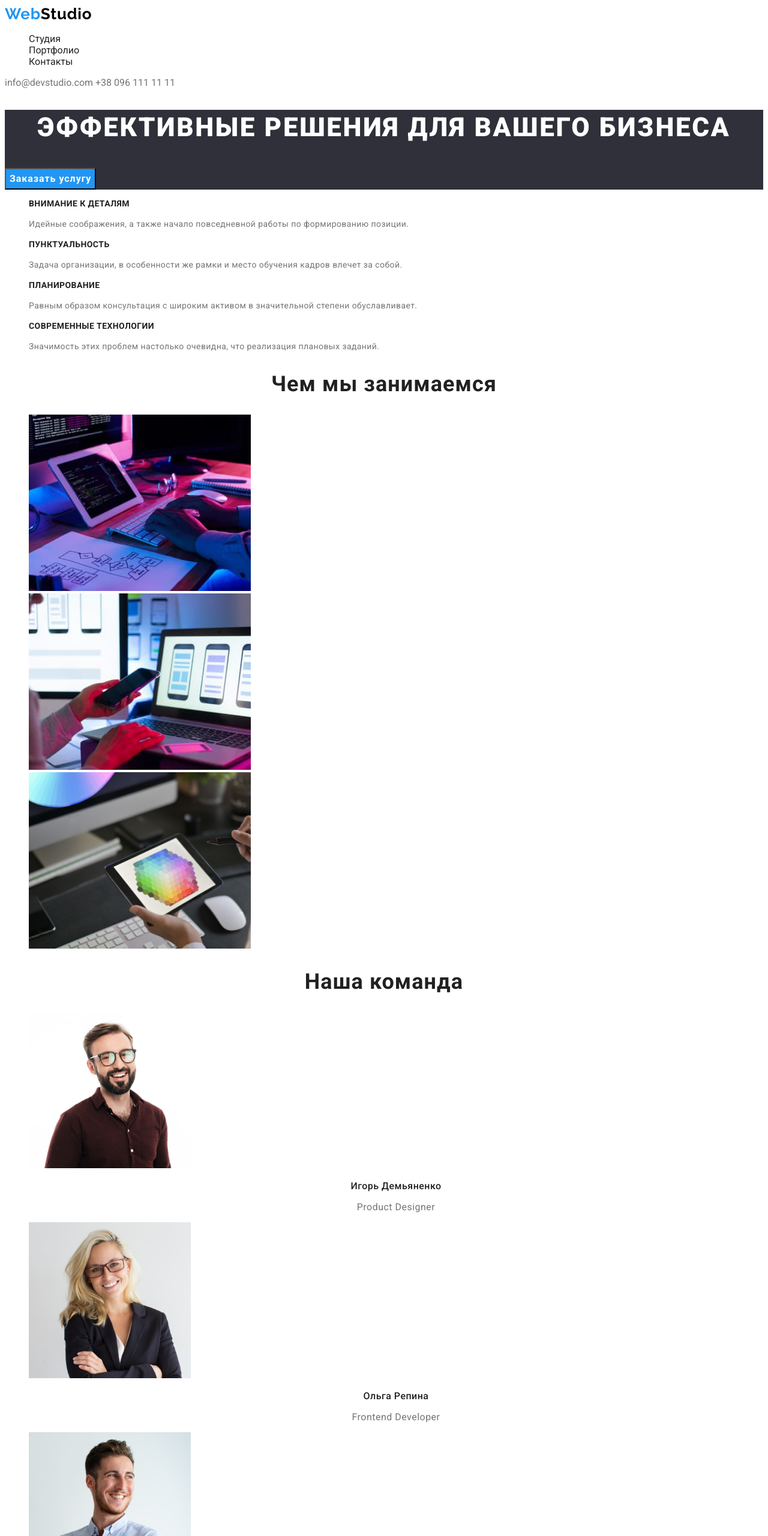
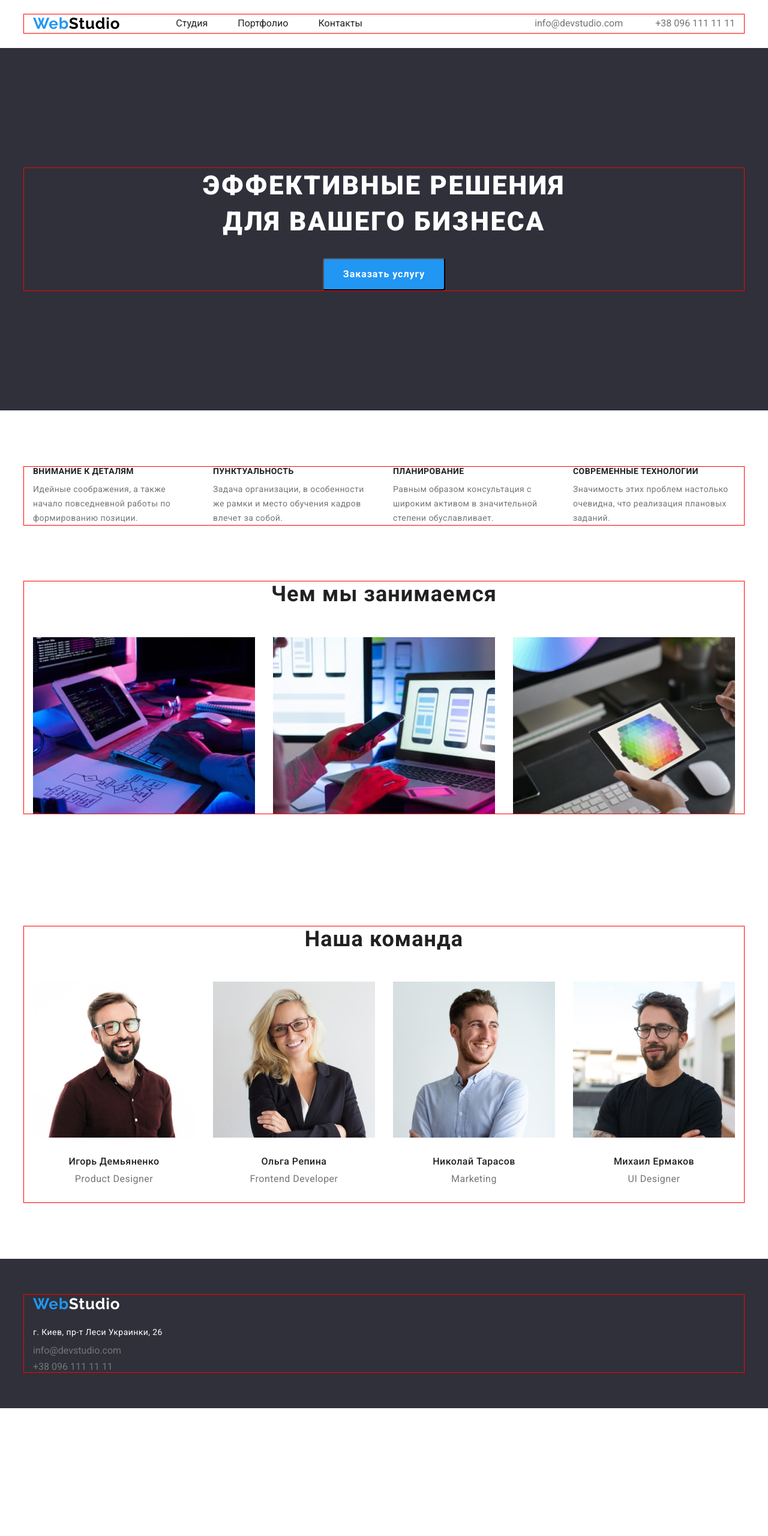
Before and after one commit to pagan1ni/goit-markup-hw-03, a plain HTML site: page index.html in a window 1280 px wide. Shown: the top 2560 px of the page at 60% size. After the commit the page ends 2347 px from the top, so only its background shows below. Drawn offline with nearby package versions, Linux system fonts and the light colour scheme.

Commit message:
hw-3-ready

```diff
--- a/css/styles.css
+++ b/css/styles.css
@@ -5,15 +5,42 @@
     --header-logo:#000000;
     --text-color:#757575;
     --background-color: #2F303A;
+    --pading-section: 94px;
+
 }
 
 body { font-family: 'Roboto', sans-serif;}
+
+p,
+h1,
+h2,
+h3,
+h4 {
+    margin: 0;
+}
+
+img{
+    display: block;
+}
+
+ul,ol {
+    padding-left: 0;
+    margin: 0;
+}
 
 .link-header{
     font-weight: 500;
     font-size: 14px;
     line-height: 1.14;
     letter-spacing: 0.02em;
+}
+
+.container{
+    width: 1200px;
+    padding-left: 15px;
+    padding-right: 15px;
+    margin: 0 auto;
+    outline: 1px solid red;
 }
 
 /*----------------HEADER--------------*/
@@ -29,6 +56,24 @@ body { font-family: 'Roboto', sans-serif;}
     text-decoration: none;
 }
 
+.header{
+    padding-top: 24px;
+    padding-bottom: 25px;
+}
+
+.header .container{
+    display: flex;
+    align-items: center;
+}
+
+.header-list{
+    display: flex;
+}
+
+.header-link-item:not(:last-child){
+    margin-right: 50px;
+}
+
 .header-logo{
     font-family: 'Raleway', sans-serif;
     font-weight: 700;
@@ -36,14 +81,24 @@ body { font-family: 'Roboto', sans-serif;}
     line-height: 1.19;
     letter-spacing: 0.03em;
     color: var(--header-logo);
+    margin-right: 93px;
 }
 
 .logo-web{
     color: var(--hover-focus);
 }
 
+
 .header-link{
     color: var(--header-color);
+}
+
+.header-connect{
+    margin-left: auto;
+}
+
+.header-tel{
+    margin-left: 50px;
 }
 
 .mail-tel{
@@ -60,10 +115,20 @@ body { font-family: 'Roboto', sans-serif;}
     /* -------------HEROV------------------ */
 
 .herov-section{
-    background: var(--background-color);
+    background-color: var(--background-color);
     }
 
+.herov-section{
+    padding: 200px 0px;
+}
+
 .herov-header{
+    max-width: 696px;
+    max-height: 120px;
+    margin-bottom: 30px;
+    margin-right: auto;
+    margin-left: auto;
+
     font-weight: 900;
     font-size: 44px;
     line-height: 1.36;
@@ -74,12 +139,17 @@ body { font-family: 'Roboto', sans-serif;}
     }
 
 .herov-btn{
+    display: flex;
+    margin-left:auto;
+    margin-right:auto;
+    padding: 10px 32px;
+    border-radius: 4px;
+
     font-family: 'Roboto';
     font-style: normal;
     font-weight: 700;
     font-size: 16px;
     line-height: 1.88;
-    display: flex;
     align-items: center;
     text-align: center;
     letter-spacing: 0.06em;
@@ -87,7 +157,27 @@ body { font-family: 'Roboto', sans-serif;}
     background: var(--hover-focus);
 }
 
-/* -------------ABOUT-SECTION------------------ */
+/* --------------SECTION-ABOUT----------------- */
+
+.about-list{
+    display: flex;
+    margin-left: -30px;
+}
+
+.about-item{
+    flex-basis: calc((100%-120px)/4);
+    margin-left: 30px;
+}
+
+/*.about-item:not(:last-child){
+    margin-right: 30px;
+    width: calc(100%/4-30px);
+}*/
+
+.about-section{
+    padding-top: var(--pading-section);
+    padding-bottom: var(--pading-section);
+}
 
 .about-header{
     font-size: 14px;
@@ -95,6 +185,7 @@ body { font-family: 'Roboto', sans-serif;}
     letter-spacing: 0.03em;
     text-transform: uppercase;
     color: var(--header-color);
+    margin-bottom: 10px;
     }
 
 .about-text{
@@ -102,9 +193,42 @@ body { font-family: 'Roboto', sans-serif;}
     line-height: 1.71;
     letter-spacing: 0.03em;
     color: var(--text-color);
+    width: 270px;
     }
 
-/* -------------MAIN-IMG-TEAM----------------- */
+
+/* -------------MAIN-IMG------------------ */
+
+.about-business{
+    padding-bottom: var(--pading-section);
+}
+
+.about-business-list{
+    display: flex;
+    margin-left: -30px;
+}
+
+.about-business-item{
+    flex-basis: calc(100%/3-30px);
+    margin-left: 30px;
+}
+
+/* -------------MAIN-TEAM----------------- */
+
+.about-team{
+    padding-top: var(--pading-section);
+    padding-bottom: var(--pading-section);
+}
+
+.about-team-list{
+    display: flex;
+    margin-left: -30px;
+}
+
+.about-team-item{
+    flex-basis: calc(100%/4-30px);
+    margin-left: 30px;
+}
 
 .about-business-header,
 .about-team-header{
@@ -113,7 +237,12 @@ body { font-family: 'Roboto', sans-serif;}
     text-align: center;
     letter-spacing: 0.03em;
     color: var(--header-color);
+    margin-bottom: 50px;
     }
+
+.about-team-img{
+    margin-bottom: 30px;
+}
 
 .team-header-img{
     font-weight: 500;
@@ -122,6 +251,7 @@ body { font-family: 'Roboto', sans-serif;}
     text-align: center;
     letter-spacing: 0.03em;
     color: var(--header-color);
+    margin-bottom: 10px;
     }
 
 .about-team-text{
@@ -130,13 +260,30 @@ body { font-family: 'Roboto', sans-serif;}
     text-align: center;
     letter-spacing: 0.03em;
     color: var(--text-color);
+    margin-bottom: 30px;
     }
+
+.container-team{
+    margin-bottom: var(--pading-section);
+}
+
 
 /* -------------FOOTER------------------ */
 
-.footer-div{
+.footer{
     background: var(--background-color);
-    }
+    padding-top: 60px;
+    padding-bottom: 60px;
+}
+
+.footer-logo{
+        font-family: 'Raleway', sans-serif;
+        font-weight: 700;
+        font-size: 26px;
+        line-height: 1.19;
+        letter-spacing: 0.03em;
+        color: var(--herov-color);
+}
 
 .footer-address{
     font-family: 'Roboto';
@@ -146,20 +293,48 @@ body { font-family: 'Roboto', sans-serif;}
     line-height: 1.71;
     letter-spacing: 0.03em;
     color: var(--herov-color);
+    margin-bottom: 9px;
+    margin-top: 20px;
 }
 
-.footer-logo{
-    font-family: 'Raleway', sans-serif;
-    font-weight: 700;
-    font-size: 26px;
-    line-height: 1.19;
-    letter-spacing: 0.03em;
-    color: var(--herov-color);
+.footer-item:not(:last-child){
+    margin-bottom: 9px;
 }
+
 
 /* -------------PORTFOLIO------------------ */
 
+.portfolio-section{
+    padding-top: var(--pading-section);
+    padding-bottom: var(--pading-section);
+}
+
+.portfolio-btn-list{
+    display: flex;
+    justify-content: center;
+}
+
+.portfolio-btn-item:not(:last-child){
+    margin-right: 30px;
+}
+
+.portfolio-img-list{
+    display: flex;
+    flex-wrap: wrap;
+    margin-left: -30px;
+    margin-bottom: -30px;
+}
+
+.portfolio-img-item{
+    flex-basis: calc(100%/3-30px);
+    margin-left: 30px;
+    margin-bottom: 30px;
+}
+
 .portfolio-btn{
+    padding: 6px 22px;
+    border-radius: 4px;
+
     font-family: 'Roboto';
     font-weight: 500;
     font-size: 16px;
@@ -167,6 +342,7 @@ body { font-family: 'Roboto', sans-serif;}
     text-align: center;
     letter-spacing: 0.03em;
     color: var(--header-color);
+    margin-bottom: 34px;
 }
 
 .portfolio-btn:hover,
@@ -175,11 +351,16 @@ body { font-family: 'Roboto', sans-serif;}
     background-color: var(--hover-focus);
 }
 
+.portfolio-img{
+    margin-bottom: 20px;
+}
+
 .portfolio-img-header{
     font-size: 18px;
     line-height: 2;
     letter-spacing: 0.06em;
     color: var(--header-color);
+    margin-bottom: 4px;
     }
 
 .portfolio-img-text{
--- a/index.html
+++ b/index.html
@@ -7,28 +7,36 @@
     <link rel="preconnect" href="https://fonts.googleapis.com">
     <link rel="preconnect" href="https://fonts.gstatic.com" crossorigin>
     <link href="https://fonts.googleapis.com/css2?family=Raleway:wght@700&family=Roboto:wght@400;500;700;900&display=swap" rel="stylesheet">
+    <link rel="stylesheet" href="https://cdnjs.cloudflare.com/ajax/libs/modern-normalize/1.1.0/modern-normalize.min.css">
     <link rel="stylesheet" href="./css/styles.css">
     <title>Студия</title>
 </head>
 <body>
     <header class="header">
+      <div class="container">
+           <a class="header-logo" lang="en" href=""><span class="logo-web">Web</span>Studio</a>
        <nav class="header-navigation">
-           <a class="header-logo" lang="en" href=""><span class="logo-web">Web</span>Studio</a>
          <ul class="header-list list">
            <li class="header-link-item"><a class="header-link link" href="./index.html">Студия</a></li>
            <li class="header-link-item"><a class="header-link link" href="./portfolio.html">Портфолио</a></li>
            <li class="header-link-item"><a class="header-link link" href="">Контакты</a></li>
          </ul>
        </nav>
+        <div class="header-connect">
            <a class="header-mail mail-tel" href="link:info@devstudio.com">info@devstudio.com</a>
            <a class="header-tel mail-tel" href="tel:+380961111111">+38 096 111 11 11</a>
+        </div>
+    </div>
     </header>
     <main class="studio-main">
        <section class="herov-section">
+        <div class="container">
           <h1 class="herov-header">Эффективные решения для вашего бизнеса</h1>
           <button class="herov-btn" type="button">Заказать услугу</button>
+        </div>
         </section>
        <section class="about-section">
+         <div class="container">
          <ul class="about-list list">
             <li class="about-item">
               <h2 class="about-header">Внимание к деталям</h2>
@@ -55,8 +63,10 @@
               </p>
             </li>
          </ul>
+        </div>
        </section>
        <section class="about-business">
+         <div class="container">
            <h2 class="about-business-header">Чем мы занимаемся</h2>
            <ul class="about-business-list list">
                <li class="about-business-item">
@@ -69,8 +79,10 @@
                    <img class="about-business-img" width="370" src="./images/box3.jpg" alt="планшеты">
                </li>
            </ul>
+          </div>
        </section>
        <section class="about-team">
+         <div class="container">
            <h2 class="about-team-header">Наша команда</h2>
            <ul class="about-team-list list">
                <li class="about-team-item">
@@ -94,14 +106,17 @@
                    <p class="about-team-text">UI Designer</p>
                </li>
            </ul>
+          </div>
        </section>
     </main>
-    <footer>
-      <div class="footer-div">
+    <footer class="footer">
+      <div class="container">
              <a class="footer-logo" lang="en" href=""><span class="logo-web">Web</span>Studio</a>
              <address class="footer-address">г. Киев, пр-т Леси Украинки, 26</address>
-             <a class="footer-mail mail-tel" href="link:info@devstudio.com">info@devstudio.com</a>
-             <a class="footer-tel mail-tel" href="tel:+380961111111">+38 096 111 11 11</a>
+              <ul class="footer-list list">
+                  <li class="footer-item"><a class="footer-mail mail-tel" href="link:info@devstudio.com">info@devstudio.com</a></li>
+                  <li class="footer-item"><a class="footer-tel mail-tel" href="tel:+380961111111">+38 096 111 11 11</a></li>
+             </ul>
       </div>
   </footer>
 </body>
```
Also changed, not shown: portfolio.html (+20 -11 lines). Lines whose indentation alone changed are shown as unchanged.
